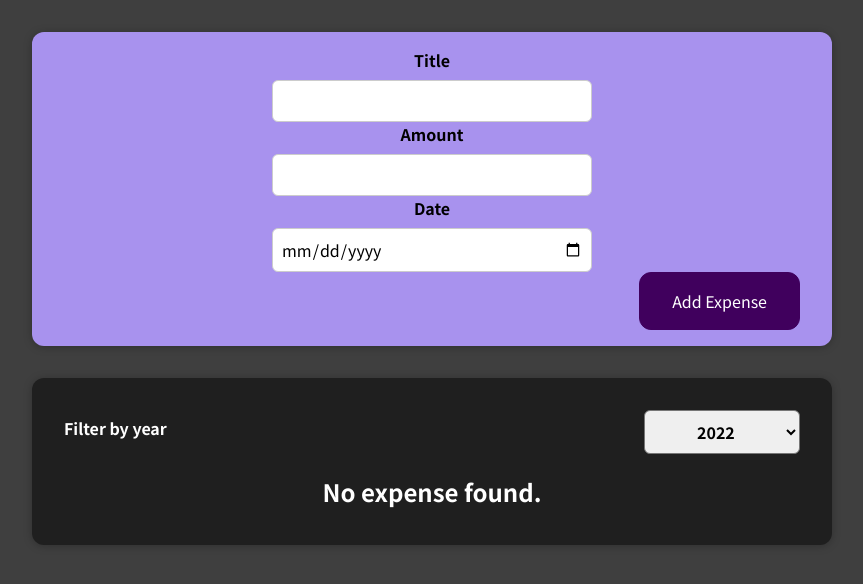
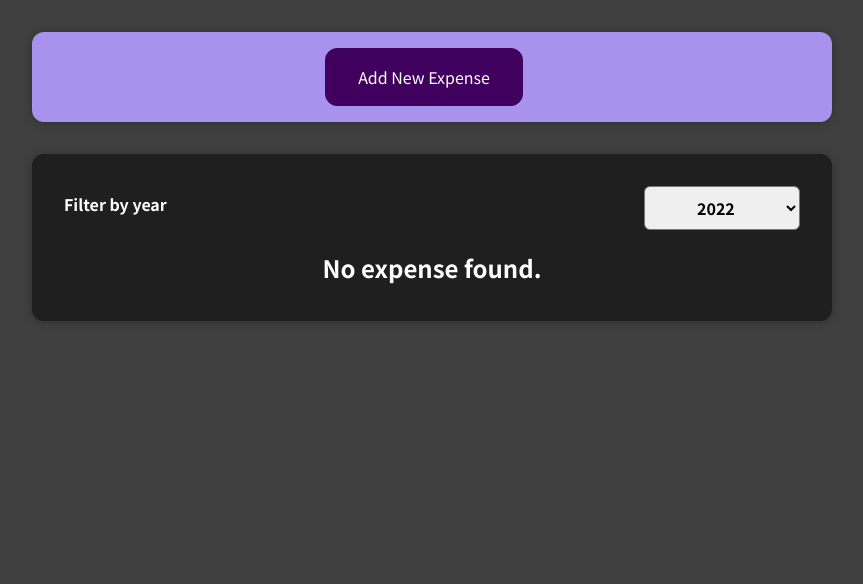
Before and after one commit to EnesDemirtas/ExpenseTracker, a React (Create React App) app: page / in a window 1280 px wide. Shown: the top 584 px of the page, without its empty margins (208-1071 px from the left). Built offline with nearby package versions, Linux system fonts and the light colour scheme.

Commit message:
Show/hide form component

```diff
--- a/src/components/NewExpense/ExpenseForm.js
+++ b/src/components/NewExpense/ExpenseForm.js
@@ -88,6 +88,9 @@
         </div>
       </div>
       <div className="new-expense__actions">
+        <button type="button" onClick={props.onCancel}>
+          Cancel
+        </button>
         <button type="submit">Add Expense</button>
       </div>
     </form>
--- a/src/components/NewExpense/NewExpense.js
+++ b/src/components/NewExpense/NewExpense.js
@@ -1,19 +1,39 @@
+import { useState } from "react";
 import ExpenseForm from "./ExpenseForm";
 
 import "./NewExpense.css";
 
 const NewExpense = (props) => {
+  const [isEditing, setIsEditing] = useState(false);
+
   const saveExpenseDataHandler = (enteredExpenseData) => {
     const expenseData = {
       ...enteredExpenseData,
       id: Math.random().toString(),
     };
     props.onAddExpense(expenseData);
+    setIsEditing(false);
+  };
+
+  const startEditingHandler = () => {
+    setIsEditing(true);
+  };
+
+  const stopEditingHandler = () => {
+    setIsEditing(false);
   };
 
   return (
     <div className="new-expense">
-      <ExpenseForm onSaveExpenseData={saveExpenseDataHandler} />
+      {!isEditing && (
+        <button onClick={startEditingHandler}>Add New Expense</button>
+      )}
+      {isEditing && (
+        <ExpenseForm
+          onSaveExpenseData={saveExpenseDataHandler}
+          onCancel={stopEditingHandler}
+        />
+      )}
     </div>
   );
 };
```
